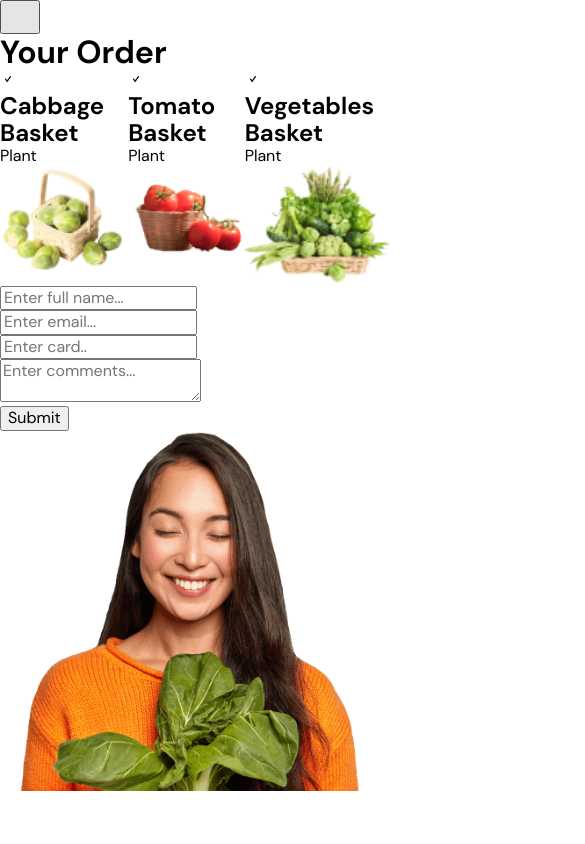
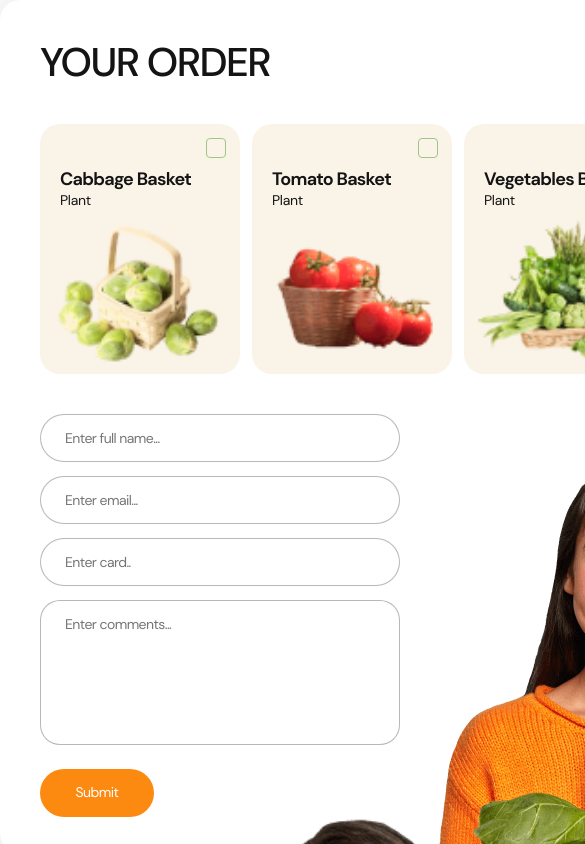
Before and after one commit to VladcatUA/project-BigStartTheory09, a website built with Vite: page src/index.html in a window 390 px wide. Shown: the top 844 px of the page, 585 px wide, since content can reach past the window. Built offline with nearby package versions, Linux system fonts and the light colour scheme.

Commit message:
modal-tablet-css

```diff
--- /dev/null
+++ b/src/css/modal-order-tablet.css
@@ -0,0 +1,184 @@
+.backdrop {
+    position: relative;
+}
+
+.modal {
+    position: relative;
+    background: #FFF;
+    background-image: url(../img/tablet/modal/modal-girl-tab.png);
+    background-repeat: no-repeat;
+    background-position: right bottom;
+    width: 704px;
+    height: 853px;
+    padding: 40px;
+    margin: 0 auto;
+    border-radius: 20px;
+    box-shadow: 0px 0px 8.775463104248047px 0px rgba(0, 0, 0, 0.01), 0px 0px 18.17037010192871px 0px rgba(0, 0, 0, 0.02), 0px 0px 36.23749923706055px 0px rgba(0, 0, 0, 0.03), 0px 0px 71.02963256835938px 0px rgba(0, 0, 0, 0.03), 0px 0px 130.5995330810547px 0px rgba(0, 0, 0, 0.04), 0px 0px 223px 0px rgba(0, 0, 0, 0.05);
+}
+
+@media (min-device-pixel-ratio: 2),
+(-webkit-min-device-pixel-ratio: 2),
+(min-resolution: 192dpi),
+(min-resolution: 2dppx) {
+    .modal {
+        background-image: url(../img/tablet/modal/modal-girl-tab@2x.png);
+        background-size: 290px;
+    }
+}
+
+.modal-close-btn {
+    position: absolute;
+    top: 20px;
+    right: 20px;
+    width: 28px;
+    height: 28px;
+    display: flex;
+    justify-content: center;
+    align-items: center;
+    border: none;
+    background-color: transparent;
+    padding: 0;
+}
+
+.modal-close-icon {
+    width: 100%;
+    height: 100%;
+    stroke: #141414;
+}
+
+.modal-title {
+    font-size: 40px;
+    font-weight: 500;
+    line-height: 1.1;
+    letter-spacing: -1.6px;
+    text-transform: uppercase;
+    margin-bottom: 40px;
+    color: #141414;
+    text-shadow: 0px 4px 70px 0px rgba(0, 0, 0, 0.10);
+}
+
+.form-list {
+    margin-bottom: 40px;
+}
+
+.list {
+    display: flex;
+    gap: 12px;
+}
+
+.form-item {
+    width: 200px;
+    height: 250px;
+    border-radius: 20px;
+    background-color: #FAF3E7;
+    padding: 14px;
+}
+
+.form-item-check {
+    width: 20px;
+    height: 20px;
+    margin-bottom: 10px;
+    margin-left: auto;
+    border: 1.5px solid #A1C487;
+    border-radius: 4px;
+    display: flex;
+    justify-content: center;
+    align-items: center;
+}
+
+.form-check {
+    padding: 0;
+    width: 20px;
+    height: 20px;
+}
+
+.check-label {
+    width: 100%;
+    height: 100%;
+}
+
+.check-icon {
+    fill: transparent;
+    width: 100%;
+    height: 100%;
+}
+
+.form-check:checked + .check-label > .check-icon {
+    fill: #A1C487;
+}
+
+
+
+.form-item-primary {
+    padding-left: 6px;
+    margin-bottom: 10px;
+}
+
+.form-item-title {
+    color: #141414;
+    font-size: 18px;
+    font-weight: 700;
+    line-height: 1.33;
+    letter-spacing: -0.72px;
+}
+
+.form-item-text {
+    color: #141414;
+    font-size: 14px;
+    line-height: 1.28;
+    letter-spacing: -0.28px;
+}
+
+.form-wrap {
+    width: 360px;
+}
+
+.form-field-submit {
+    display: flex;
+    flex-direction: column;
+    gap: 14px;
+    margin-bottom: 20px;
+}
+
+.form-input {
+    color: rgba(20, 20, 20, 0.50);
+    font-size: 14px;
+    line-height: 1.28;
+    letter-spacing: -0.56px;
+    width: 100%;
+    height: 48px;
+    border-radius: 100px;
+    border: 1px solid rgba(20, 20, 20, 0.30);
+    padding: 15px 24px;
+}
+
+.form-coment {
+    color: rgba(20, 20, 20, 0.50);
+    font-size: 14px;
+    line-height: 1.28;
+    letter-spacing: -0.56px;
+    padding: 15px 24px;
+    width: 100%;
+    height: 145px;
+    overflow: scroll;
+    border-radius: 20px;
+    border: 1px solid rgba(20, 20, 20, 0.30);
+    resize: none;
+}
+
+.form-btn {
+    color: #FFF;
+    font-size: 14px;
+    font-family: DM Sans;
+    font-style: normal;
+    font-weight: 400;
+    line-height: 1.28;
+    letter-spacing: -0.56px;
+    text-transform: capitalize;
+    width: 114px;
+    height: 48px;
+    padding: 15px 35px;
+    border: none;
+    border-radius: 100px;
+    background-color: #FC8A11;
+}
--- a/src/css/styles.css
+++ b/src/css/styles.css
@@ -25,7 +25,7 @@
 @import url('');
 
 /* Modal - Your order */
-@import url('');
+@import url('./modal-order-tablet.css');
 
 /* Modal - Mobile menu */
 @import url('');
--- a/src/partials/modal.html
+++ b/src/partials/modal.html
@@ -8,12 +8,17 @@
     <h1 class="modal-title">Your Order</h1>
 
     <form class="modal-form">
-
       <ul class="form-list list">
         <li class="form-item">
           <div class="form-item-check">
-                        <input class="form-check visually-hidden" type="checkbox" name="cabbage" id="cabbage"
-                            value="true" required>
+            <input
+              class="form-check visually-hidden"
+              type="checkbox"
+              name="cabbage"
+              id="cabbage"
+              value="true"
+              required
+            />
             <label class="check-label" for="cabbage">
               <svg class="check-icon" width="16" height="16">
                 <use href="../img/icons.svg#icon-check"></use>
@@ -26,21 +31,43 @@
           </div>
           <picture class="form-item-pic">
             <source
-                            srcset="../img/desktop/modal/modal-cabbage-desk.png 1x, ../img/desktop/modal/modal-cabbage-desk@2x.png 2x"
-                            media="(min-width: 1280px)">
+              srcset="
+                ../img/desktop/modal/modal-cabbage-desk.png    1x,
+                ../img/desktop/modal/modal-cabbage-desk@2x.png 2x
+              "
+              media="(min-width: 1280px)"
+            />
             <source
-                            srcset="../img/tablet/modal/modal-cabbage-tab.png 1x, ../img/tablet/modal/modal-cabbage-tab@2x.png 2x"
-                            media="(min-width: 768px)">
+              srcset="
+                ../img/tablet/modal/modal-cabbage-tab.png    1x,
+                ../img/tablet/modal/modal-cabbage-tab@2x.png 2x
+              "
+              media="(min-width: 768px)"
+            />
             <source
-                            srcset="../img/mobile/modal/modal-cabbage-mob.png 1x, ../img/mobile/modal/modal-cabbage-mob@2x.png 2x"
-                            media="(max-width: 767px)">
-                        <img src="../img/desktop/modal/modal-cabbage-desk.png" alt="photo cabbage basket" width="243">
+              srcset="
+                ../img/mobile/modal/modal-cabbage-mob.png    1x,
+                ../img/mobile/modal/modal-cabbage-mob@2x.png 2x
+              "
+              media="(max-width: 767px)"
+            />
+            <img
+              src="../img/desktop/modal/modal-cabbage-desk.png"
+              alt="photo cabbage basket"
+              width="243"
+            />
           </picture>
         </li>
         <li class="form-item">
           <div class="form-item-check">
-                        <input class="form-check visually-hidden" type="checkbox" name="tomato" id="tomato" value="true"
-                            required>
+            <input
+              class="form-check visually-hidden"
+              type="checkbox"
+              name="tomato"
+              id="tomato"
+              value="true"
+              required
+            />
             <label class="check-label" for="tomato">
               <svg class="check-icon" width="16" height="16">
                 <use href="../img/icons.svg#icon-check"></use>
@@ -53,21 +80,43 @@
           </div>
           <picture class="form-item-pic">
             <source
-                            srcset="../img/desktop/modal/modal-tomato-desk.png 1x, ../img/desktop/modal/modal-tomato-desk@2x.png 2x"
-                            media="(min-width: 1280px)">
+              srcset="
+                ../img/desktop/modal/modal-tomato-desk.png    1x,
+                ../img/desktop/modal/modal-tomato-desk@2x.png 2x
+              "
+              media="(min-width: 1280px)"
+            />
             <source
-                            srcset="../img/tablet/modal/modal-tomato-tab.png 1x, ../img/tablet/modal/modal-tomato-tab@2x.png 2x"
-                            media="(min-width: 768px)">
+              srcset="
+                ../img/tablet/modal/modal-tomato-tab.png    1x,
+                ../img/tablet/modal/modal-tomato-tab@2x.png 2x
+              "
+              media="(min-width: 768px)"
+            />
             <source
-                            srcset="../img/mobile/modal/modal-tomato-mob.png 1x, ../img/mobile/modal/modal-tomato-mob@2x.png 2x"
-                            media="(max-width: 767px)">
-                        <img src="../img/desktop/modal/modal-tomato-desk.png" alt="photo cabbage basket" width="243">
+              srcset="
+                ../img/mobile/modal/modal-tomato-mob.png    1x,
+                ../img/mobile/modal/modal-tomato-mob@2x.png 2x
+              "
+              media="(max-width: 767px)"
+            />
+            <img
+              src="../img/desktop/modal/modal-tomato-desk.png"
+              alt="photo cabbage basket"
+              width="243"
+            />
           </picture>
         </li>
         <li class="form-item">
           <div class="form-item-check">
-                        <input class="form-check visually-hidden" type="checkbox" name="vegetables" id="vegetables"
-                            value="true" required>
+            <input
+              class="form-check visually-hidden"
+              type="checkbox"
+              name="vegetables"
+              id="vegetables"
+              value="true"
+              required
+            />
             <label class="check-label" for="vegetables">
               <svg class="check-icon" width="16" height="16">
                 <use href="../img/icons.svg#icon-check"></use>
@@ -80,45 +129,80 @@
           </div>
           <picture class="form-item-pic">
             <source
-                            srcset="../img/desktop/modal/modal-vegetables-desk.png 1x, ../img/desktop/modal/modal-vegetables-desk@2x.png 2x"
-                            media="(min-width: 1280px)">
+              srcset="
+                ../img/desktop/modal/modal-vegetables-desk.png    1x,
+                ../img/desktop/modal/modal-vegetables-desk@2x.png 2x
+              "
+              media="(min-width: 1280px)"
+            />
             <source
-                            srcset="../img/tablet/modal/modal-vegetables-tab.png 1x, ../img/tablet/modal/modal-vegetables-tab@2x.png 2x"
-                            media="(min-width: 768px)">
+              srcset="
+                ../img/tablet/modal/modal-vegetables-tab.png    1x,
+                ../img/tablet/modal/modal-vegetables-tab@2x.png 2x
+              "
+              media="(min-width: 768px)"
+            />
             <source
-                            srcset="../img/mobile/modal/modal-vegetables-mob.png 1x, ../img/mobile/modal/modal-vegetables-mob@2x.png 2x"
-                            media="(max-width: 767px)">
-                        <img src="../img/desktop/modal/modal-vegetables-desk.png" alt="photo cabbage basket"
-                            width="243">
+              srcset="
+                ../img/mobile/modal/modal-vegetables-mob.png    1x,
+                ../img/mobile/modal/modal-vegetables-mob@2x.png 2x
+              "
+              media="(max-width: 767px)"
+            />
+            <img
+              src="../img/desktop/modal/modal-vegetables-desk.png"
+              alt="photo cabbage basket"
+              width="243"
+            />
           </picture>
         </li>
       </ul>
-
 
       <div class="form-wrap">
         <div class="form-field-submit">
           <div class="form-field">
             <label class="form-label">
-                            <input class="form-input" type="text" name="user-name" placeholder="Enter full name..."
-                                pattern="\w{3,20}" required>
+              <input
+                class="form-input"
+                type="text"
+                name="user-name"
+                placeholder="Enter full name..."
+                pattern="\w{3,20}"
+                required
+              />
             </label>
           </div>
           <div class="form-field">
             <label class="form-label">
-                            <input class="form-input" type="email" name="user-mail" placeholder="Enter email..."
-                                pattern="[a-z0-9._%+\-]+@[a-z0-9.\-]+\.[a-z]{2,}$" required>
+              <input
+                class="form-input"
+                type="email"
+                name="user-mail"
+                placeholder="Enter email..."
+                pattern="[a-z0-9._%+\-]+@[a-z0-9.\-]+\.[a-z]{2,}$"
+                required
+              />
             </label>
           </div>
           <div class="form-field">
             <label class="form-label">
-                            <input class="form-input" type="text" name="user-card" placeholder="Enter card.."
-                                pattern="[0-9]{16}" required>
+              <input
+                class="form-input"
+                type="text"
+                name="user-card"
+                placeholder="Enter card.."
+                pattern="[0-9]{16}"
+                required
+              />
             </label>
           </div>
           <div class="form-field-coment">
             <label class="form-label">
-                            <textarea class="form-coment" name="user-comment"
-                                placeholder="Enter comments..."></textarea>
+              <textarea
+                class="form-coment"
+                name="user-comment"
+                placeholder="Enter comments..."
+              ></textarea>
             </label>
           </div>
         </div>
@@ -126,15 +210,25 @@
       </div>
       <picture class="form-pic">
         <source
-                    srcset="../img/desktop/modal/modal-girl-desk.png 1x, ../img/desktop/modal/modal-girl-desk@2x.png 2x"
-                    media="(min-width: 1280px)">
-                <source srcset="../img/tablet/modal/modal-girl-tab.png 1x, ../img/tablet/modal/modal-girl-tab@2x.png 2x"
-                    media="(min-width: 768px)">
-                <img src="../img/desktop/modal/modal-girl-desk.png" alt="photo girl with cabbage" width="444">
+          srcset="
+            ../img/desktop/modal/modal-girl-desk.png    1x,
+            ../img/desktop/modal/modal-girl-desk@2x.png 2x
+          "
+          media="(min-width: 1280px)"
+        />
+        <source
+          srcset="
+            ../img/tablet/modal/modal-girl-tab.png    1x,
+            ../img/tablet/modal/modal-girl-tab@2x.png 2x
+          "
+          media="(min-width: 768px)"
+        />
+        <img
+          src="../img/desktop/modal/modal-girl-desk.png"
+          alt="photo girl with cabbage"
+          width="444"
+        />
       </picture>
-
-
-
     </form>
   </div>
 </div>
```
Lines whose indentation alone changed are shown as unchanged.
